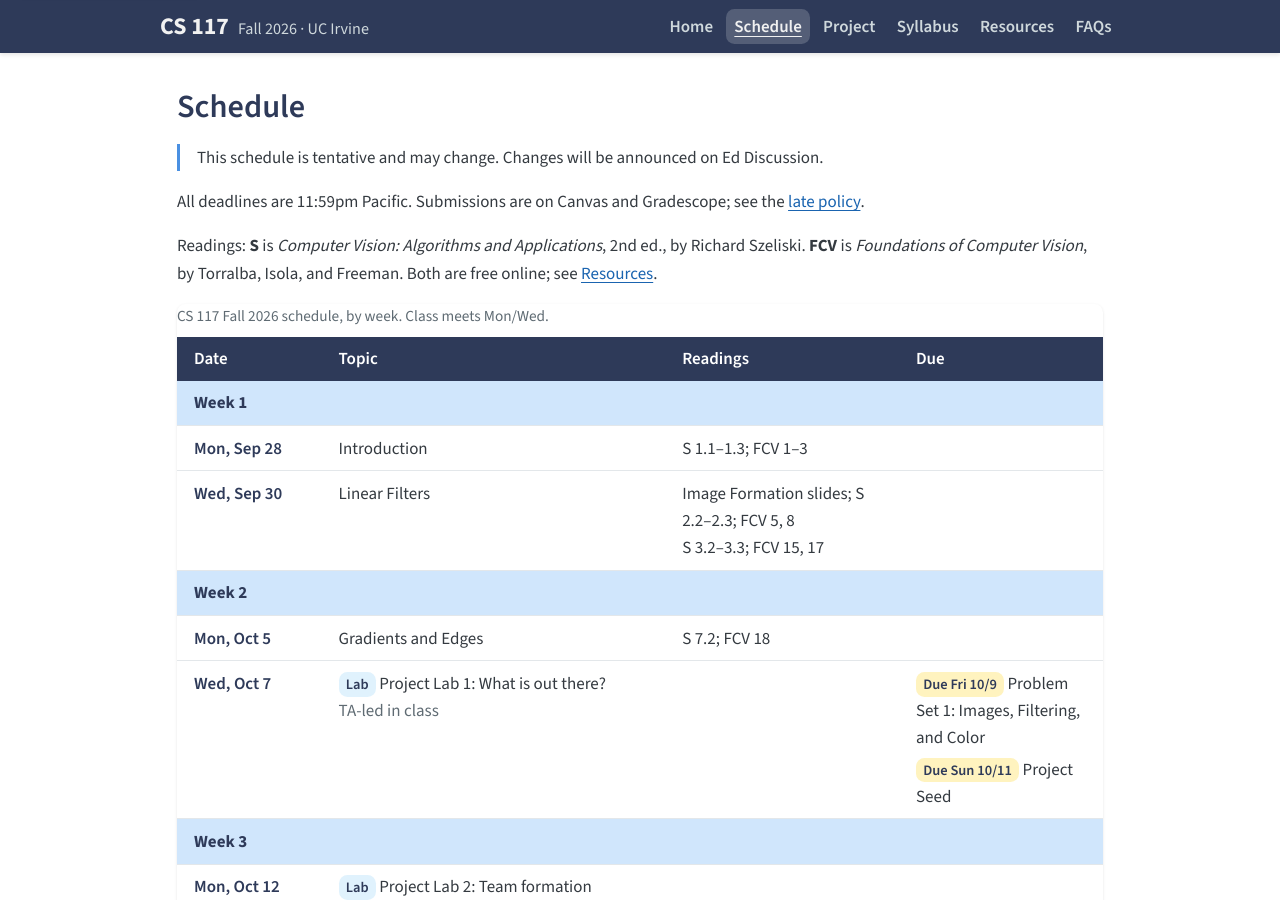
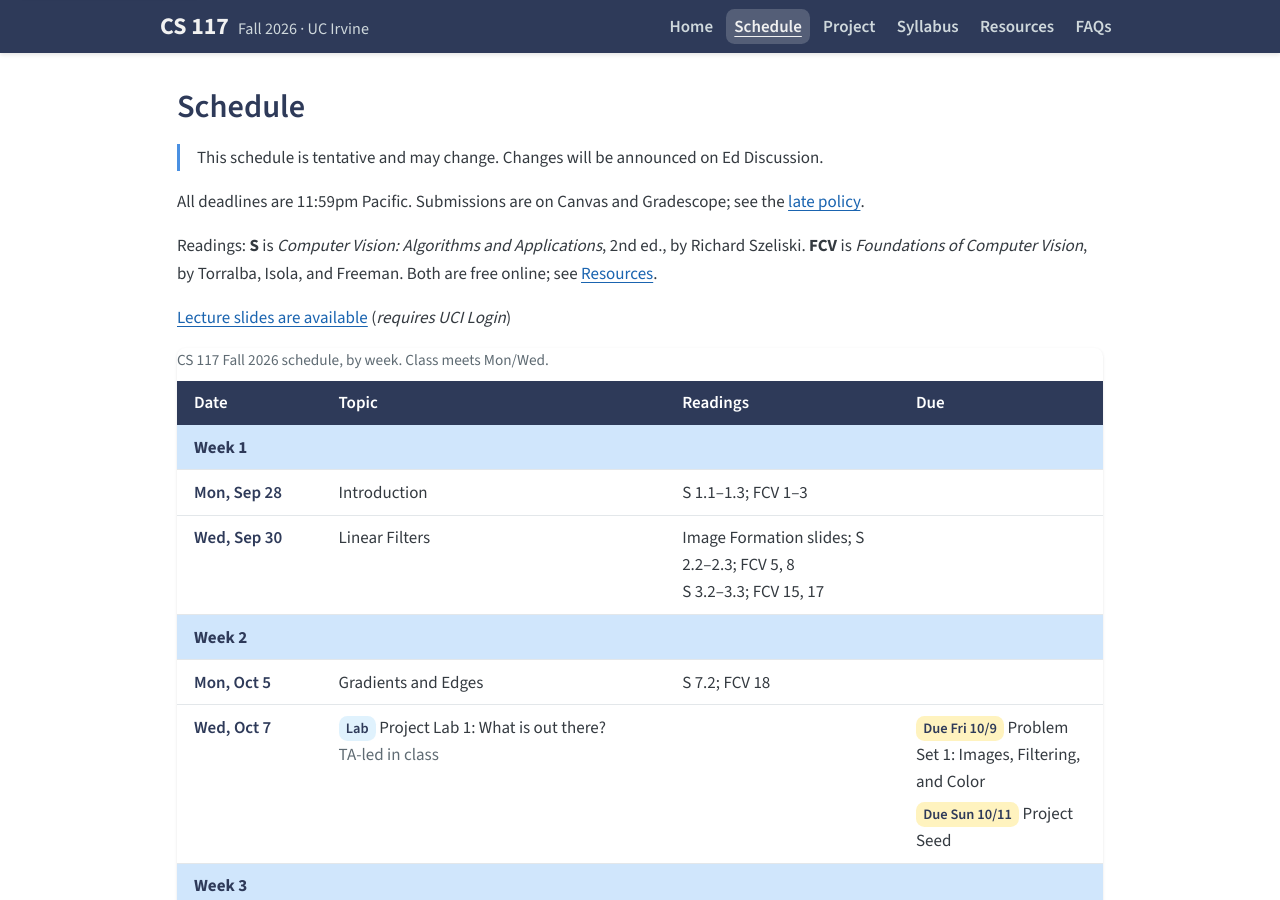
Before and after one commit to jhoffman/cs117-fa26, a Jekyll site: the page built from schedule.html, in a window 1280 px wide and 900 px high. Built offline with Jekyll 4.4.1, drawn with Linux system fonts in a browser that asks for light colours.

```diff
--- a/schedule.html
+++ b/schedule.html
@@ -15,6 +15,8 @@
 <p>All deadlines are 11:59pm Pacific. Submissions are on Canvas and Gradescope; see the <a href="{{ '/syllabus/' | relative_url }}#late-policy">late policy</a>.</p>
 
 <p>Readings: <strong>S</strong> is <cite>Computer Vision: Algorithms and Applications</cite>, 2nd ed., by Richard Szeliski. <strong>FCV</strong> is <cite>Foundations of Computer Vision</cite>, by Torralba, Isola, and Freeman. Both are free online; see <a href="{{ '/resources/' | relative_url }}">Resources</a>.</p>
+
+<p><a href="https://drive.google.com/drive/folders/1IoO5E4OXnGROqa0eLo7jL9ez3SvRX2tR?usp=drive_link">Lecture slides are available</a> (<em>requires UCI Login</em>)</p>
 
 <div class="table-scroll" role="region" aria-labelledby="schedule-caption" tabindex="0">
   <table class="data-table">
```
